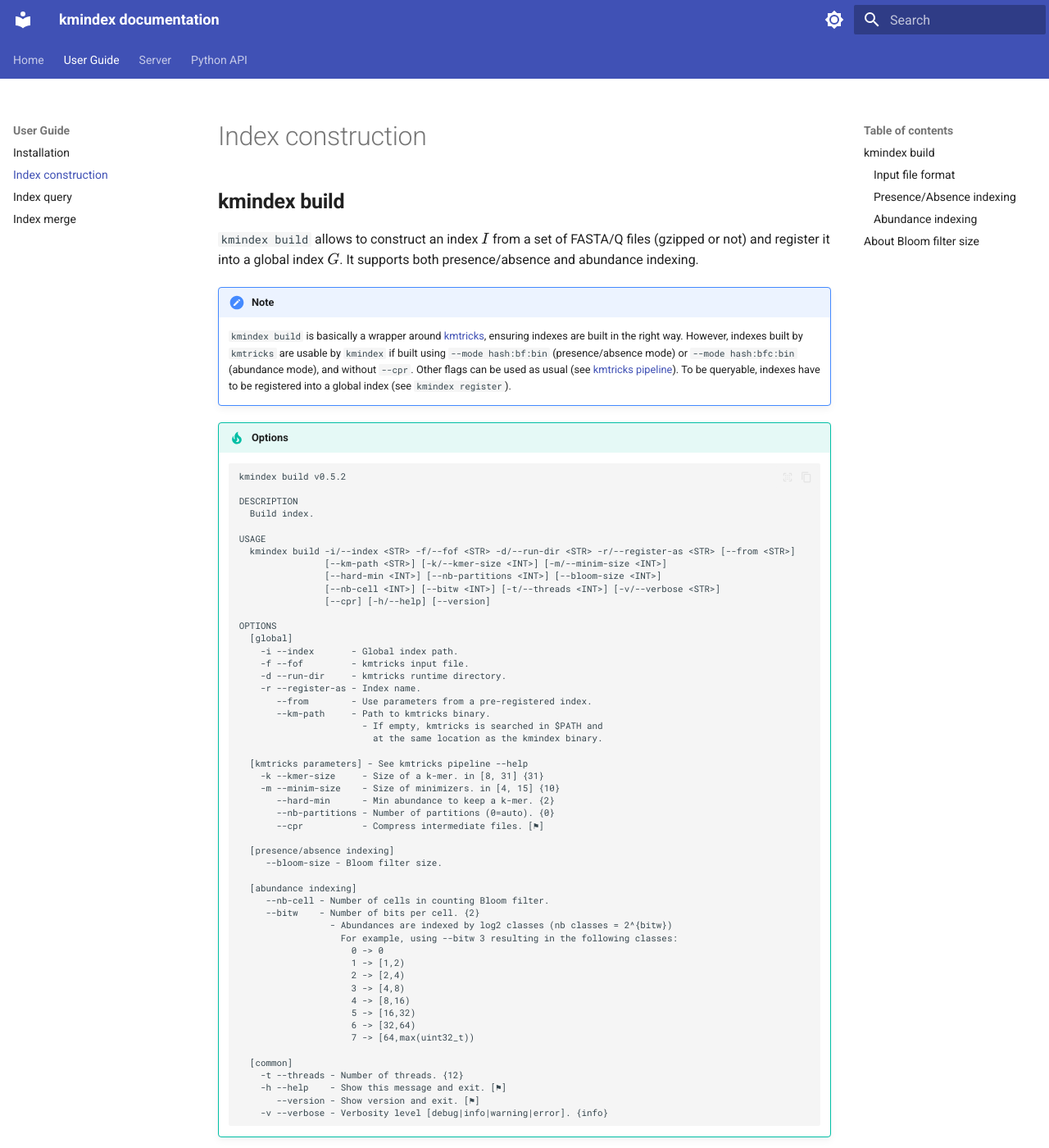
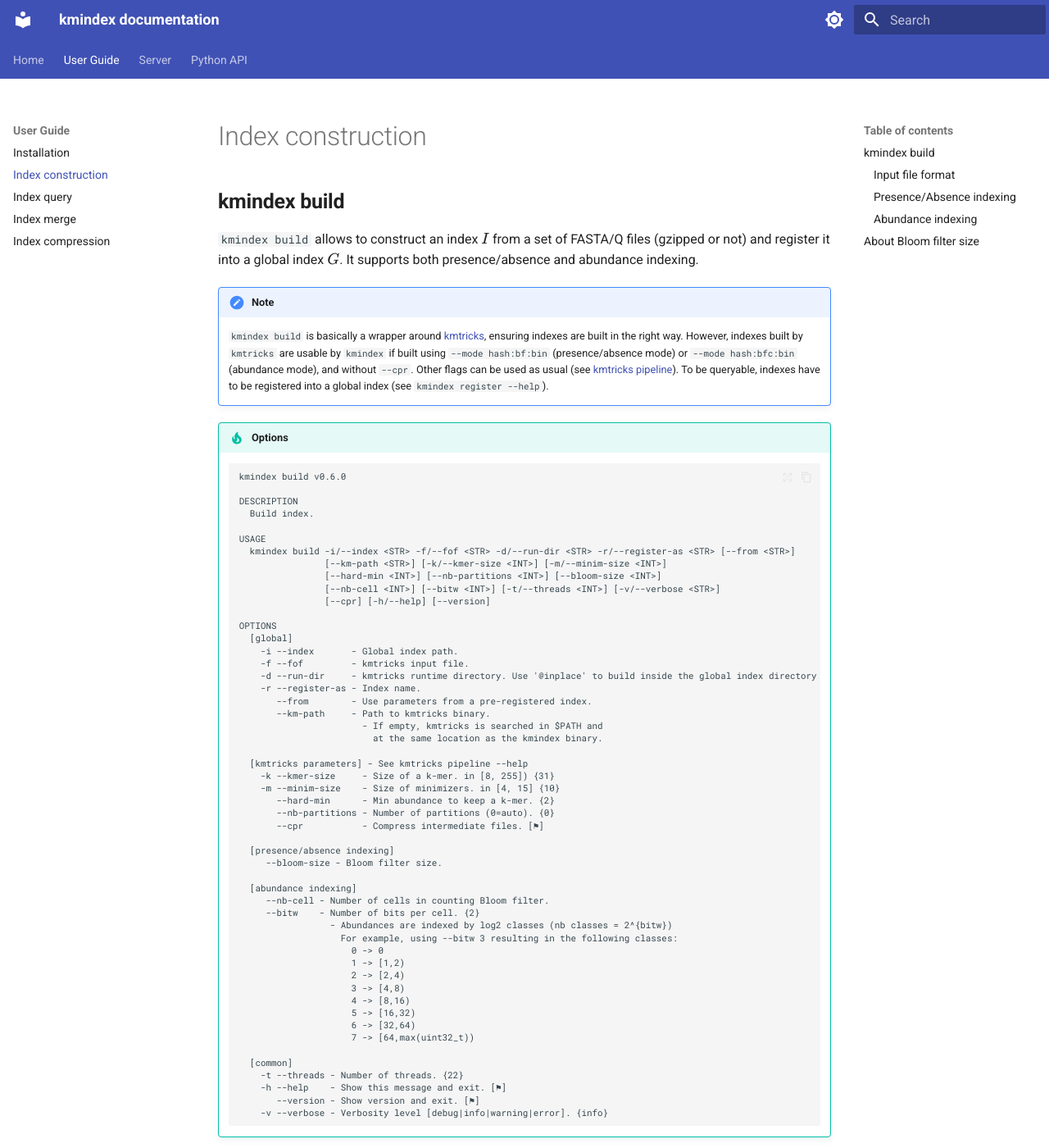
Before and after one commit to tlemane/kmindex, an MkDocs documentation site: the page built from docs/kmindex/docs/construction.md, in a window 1280 px wide and 1400 px high. Shown: the whole window at 82% size. Built offline with MkDocs 1.6.1 and Material for MkDocs 9.7.7, drawn with Linux system fonts in a browser that asks for light colours; the version menu is left out.

Commit message:
update docs

````diff
--- a/docs/kmindex/docs/construction.md
+++ b/docs/kmindex/docs/construction.md
@@ -5,11 +5,11 @@
 `kmindex build` allows to construct an index $I$ from a set of FASTA/Q files (gzipped or not) and register it into a global index $G$. It supports both presence/absence and abundance indexing.
 
 !!! note
-    `kmindex build` is basically a wrapper around [kmtricks](https://github.com/tlemane/kmtricks), ensuring indexes are built in the right way. However, indexes built by `kmtricks` are usable by `kmindex` if built using `--mode hash:bf:bin` (presence/absence mode) or `--mode hash:bfc:bin` (abundance mode), and without `--cpr`. Other flags can be used as usual (see [kmtricks pipeline](https://github.com/tlemane/kmtricks/wiki/kmtricks-pipeline)). To be queryable, indexes have to be registered into a global index (see `kmindex register`).
+    `kmindex build` is basically a wrapper around [kmtricks](https://github.com/tlemane/kmtricks), ensuring indexes are built in the right way. However, indexes built by `kmtricks` are usable by `kmindex` if built using `--mode hash:bf:bin` (presence/absence mode) or `--mode hash:bfc:bin` (abundance mode), and without `--cpr`. Other flags can be used as usual (see [kmtricks pipeline](https://github.com/tlemane/kmtricks/wiki/kmtricks-pipeline)). To be queryable, indexes have to be registered into a global index (see `kmindex register --help`).
 
 !!! tip "Options"
     ```
-    kmindex build v0.5.2
+    kmindex build v0.6.0
 
     DESCRIPTION
       Build index.
@@ -25,7 +25,7 @@
       [global]
         -i --index       - Global index path.
         -f --fof         - kmtricks input file.
-        -d --run-dir     - kmtricks runtime directory.
+        -d --run-dir     - kmtricks runtime directory. Use '@inplace' to build inside the global index directory
         -r --register-as - Index name.
            --from        - Use parameters from a pre-registered index.
            --km-path     - Path to kmtricks binary.
@@ -33,7 +33,7 @@
                              at the same location as the kmindex binary.
 
       [kmtricks parameters] - See kmtricks pipeline --help
-        -k --kmer-size     - Size of a k-mer. in [8, 31] {31}
+        -k --kmer-size     - Size of a k-mer. in [8, 255]) {31}
         -m --minim-size    - Size of minimizers. in [4, 15] {10}
            --hard-min      - Min abundance to keep a k-mer. {2}
            --nb-partitions - Number of partitions (0=auto). {0}
@@ -57,7 +57,7 @@
                          7 -> [64,max(uint32_t))
 
       [common]
-        -t --threads - Number of threads. {12}
+        -t --threads - Number of threads. {22}
         -h --help    - Show this message and exit. [⚑]
            --version - Show version and exit. [⚑]
         -v --verbose - Verbosity level [debug|info|warning|error]. {info}
--- a/docs/kmindex/mkdocs.yml
+++ b/docs/kmindex/mkdocs.yml
@@ -7,6 +7,7 @@ nav:
     - 'Index construction': 'construction.md'
     - 'Index query': 'query.md'
     - 'Index merge': 'merge.md'
+    - 'Index compression': 'compression.md'
   - 'Server':
     - 'Deploy': 'server-deploy.md'
     - 'Query': 'server-query.md'
````
Also changed, not shown: docs/changelogs/v0.6.0.md (added, +5 -0 lines), docs/kmindex/docs/compression.md (added, +52 -0 lines), docs/kmindex/docs/index.md (+1 -0 lines), docs/kmindex/docs/merge.md (+2 -2 lines), docs/kmindex/docs/query.md (+9 -2 lines).
